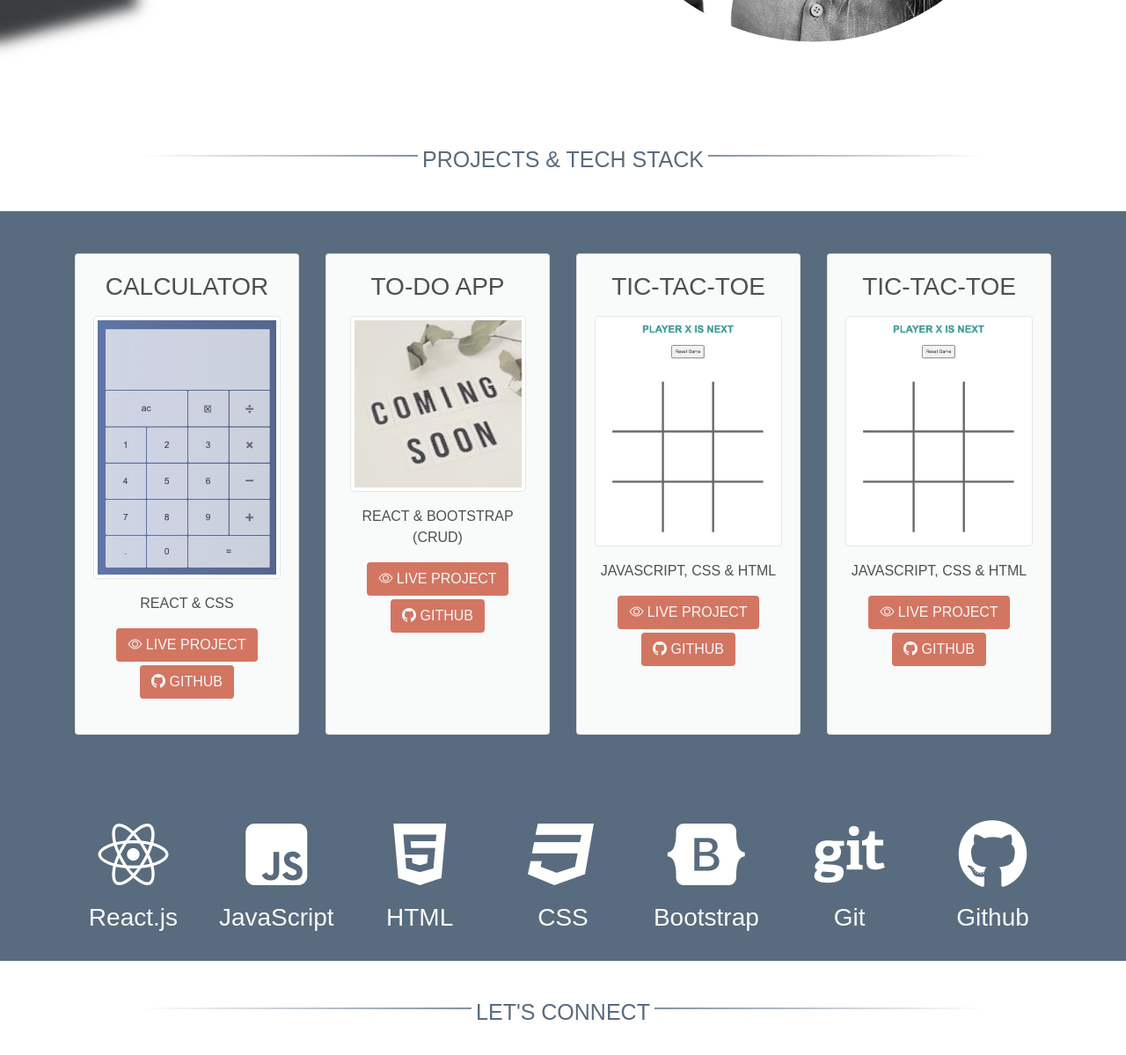
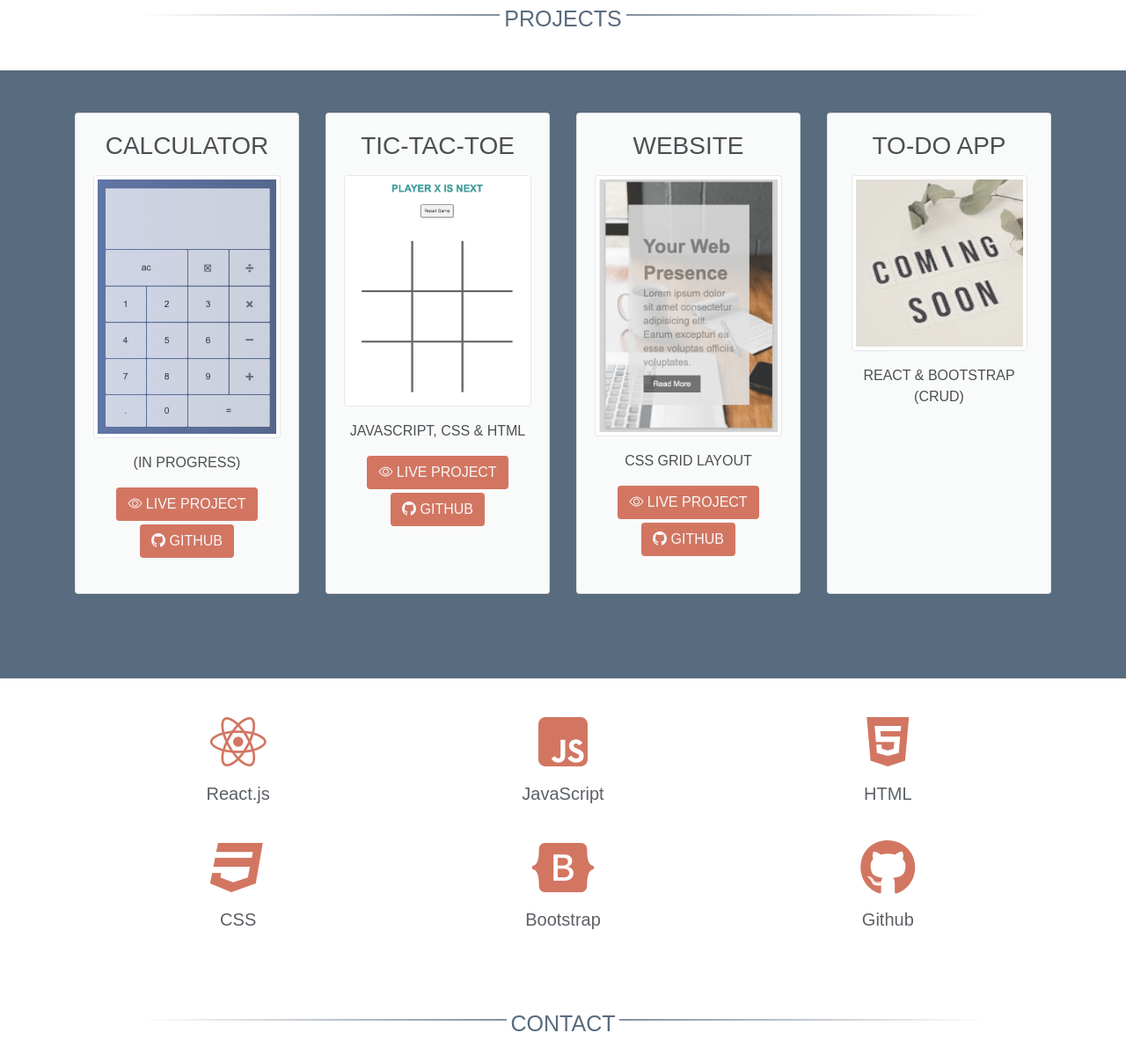
Before and after one commit to KristinaMacias/Portfolio, a plain HTML site: page index.html in a window 1280 px wide. Shown: the part 623-1822 px from the top of the page at 88% size. Drawn offline with nearby package versions, Linux system fonts and the light colour scheme.

Commit message:
Updated Navigation, Projects and Responsiveness
Updated navigation to reposition on-click

Updated projects section to add a project to my portfolio

Updated overall responsiveness for mobile site

```diff
--- a/index.html
+++ b/index.html
@@ -36,14 +36,14 @@
         </a>
         <div class="navbar-links">
           <ul>
-            <li><a href="about-nav">About</a></li>
-            <li><a href="#">Projects</a></li>
-            <li><a href="#">Contact</a></li>
+            <li><a href="#about-nav">About</a></li>
+            <li><a href="#projects">Projects</a></li>
+            <li><a href="#contact">Contact</a></li>
           </ul>
         </div>
       </nav>
       <!-- About Section -->
-      <div class="container">
+      <div class="container" id="about-nav">
         <div class="d-md-flex align-items-center justify-content-between p-5">
           <div class="p-5 rounded border text-center" id="about-p">
             <img
@@ -69,13 +69,11 @@
               </div>
             </div>
             <div class="desc">
-              <p>I develop and design responsive, stylish, and modern websites.
+              <p>I am an enthusiastic and movitated developer. I design responsive, stylish and modern websites and web applications.
               </p>
             </div>
             <div class="resume-button text-center">
-              <button class="btn mt-2" id="resume-btn">
-                <i class="bi bi-eye"></i> Resume
-              </button>
+              <a href="https://drive.google.com/file/d/1IwCUlYwPTp0pXfRhu9Hcry0iEAzQfbPt/view" class="btn" id="resume-button" target="_blank">View Resume</a>
             </div>
           </div>
           <div>
@@ -91,9 +89,9 @@
     </section>
 
     <!-- Projects -->
-    <div class="divider"><span></span><span>Projects & Tech Stack</span><span></span></div>
+    <div class="divider"><span></span><span>Projects</span><span></span></div>
     <section class="py-5" id="projects-div" data-target="about-nav">
-      <div class="container">
+      <div class="container" id="projects">
         <div class="row text-center justify-content-center">
           <div class="col-lg mb-5">
             <!-- Project 1 -->
@@ -105,42 +103,17 @@
                   src="images/calculator.png"
                   alt=""
                 />
-                <p class="mt-3">React & CSS</p>
-                <a class="btn text-nowrap" href="#">
+                <p class="mt-3">(In Progress)</p>
+                <a class="btn text-nowrap" href="https://kristinamacias.github.io/CalculatorApp-JavaScript/">
                   <i class="bi bi-eye"></i>
 
                   Live Project
                 </a>
-                <a class="btn m-1" href="#">
+                <a class="btn m-1" href="https://github.com/KristinaMacias/CalculatorApp-JavaScript">
                   <i class="bi bi-github"></i>
-
                   Github
                 </a>
                 </button>
-              </div>
-            </div>
-          </div>
-          <div class="col-lg mb-5">
-            <!-- Project 2 -->
-            <div class="card bg-light mb-2 h-100">
-              <div class="card-body text-center">
-                <h3 class="card-title mb-3">To-Do App</h3>
-                <img
-                  class="img-thumbnail"
-                  src="images/comingsoon.jpg"
-                  alt="" style="max-height: 200px;"
-
-                />
-                <p class="mt-3">React & Bootstrap (CRUD)</p>
-                <a class="btn text-nowrap" href="#">
-                  <i class="bi bi-eye"></i>
-
-                  Live Project
-                </a>
-                <a class="btn m-1" href="#">
-                  <i class="bi bi-github"></i>
-                  Github
-                </a>
               </div>
             </div>
           </div>
@@ -167,16 +140,40 @@
             <!-- Project 3 -->
             <div class="card bg-light mb-2 h-100">
               <div class="card-body text-center">
-                <h3 class="card-title mb-3">Tic-Tac-Toe</h3>
-                <img class="img-thumbnail" src="images/tic-tac-toe.png" alt="" />
-                <p class="mt-3">JavaScript, CSS & HTML</p>
-                <a class="btn text-nowrap" href="https://kristinamacias.github.io/Tic-Tac-Toe-JavaScript/">
+                <h3 class="card-title mb-3">Website</h3>
+                <img class="img-thumbnail" src="/images/Screen Shot 2022-03-31 at 8.38.40 PM.png" alt="" />
+                <p class="mt-3">CSS Grid Layout</p>
+                <a class="btn text-nowrap" href="https://kristinamacias.github.io/Gridbiz-Website/">
                   <i class="bi bi-eye"></i>
                   Live Project
                 </a>
-                <a class="btn m-1" href="https://github.com/KristinaMacias/Tic-Tac-Toe-JavaScript">
+                <a class="btn m-1" href="https://github.com/KristinaMacias/Gridbiz-Website">
                   <i class="bi bi-github"></i>
                   Github
+                </a>
+              </div>
+            </div>
+          </div>
+          <div class="col-lg mb-5">
+            <!-- Project 2 -->
+            <div class="card bg-light mb-2 h-100">
+              <div class="card-body text-center">
+                <h3 class="card-title mb-3">To-Do App</h3>
+                <img
+                  class="img-thumbnail"
+                  src="images/comingsoon.jpg"
+                  alt="" style="max-height: 200px;"
+
+                />
+                <p class="mt-3">React & Bootstrap (CRUD)</p>
+                <!-- <a class="btn text-nowrap" href="#">
+                  <i class="bi bi-eye"></i>
+
+                  Live Project
+                </a>
+                <a class="btn m-1" href="#">
+                  <i class="bi bi-github"></i>
+                  Github -->
                 </a>
               </div>
             </div>
@@ -187,45 +184,43 @@
 
    <!-- Languages -->
 
-   <div class="language section pb-4">
-     <div class="container text-light">
-       <div class="row">
+   <div class="language section">
+     <div class="container text-dark py-4">
+       <div class="row p-3">
          <div class="col text-center">
-           <i class="lang-icon fa-brands fa-react fa-5x"></i>
-           <h3>React.js</h3>
+           <i class="lang-icon fa-brands fa-react fa-4x"></i>
+           <h5>React.js</h5>
          </div>
          <div class="col text-center">
-           <i class="lang-icon fa-brands fa-js-square fa-5x"></i>
-           <h3>JavaScript</h3>
+           <i class="lang-icon fa-brands fa-js-square fa-4x"></i>
+           <h5>JavaScript</h5>
          </div>
          <div class="col text-center">
-           <i class="lang-icon fa-brands fa-html5 fa-5x"></i>
-           <h3>HTML</h3>
+           <i class="lang-icon fa-brands fa-html5 fa-4x"></i>
+           <h5>HTML</h5>
          </div>
-         <div class="col text-center">
-           <i class="lang-icon fa-brands fa-css3 fa-5x"></i>
-           <h3>CSS</h3>
          </div>
-         <div class="col text-center">
-           <i class="lang-icon fa-brands fa-bootstrap fa-5x"></i>
-           <h3>Bootstrap</h3>
-         </div>
-         <div class="col text-center">
-           <i class="lang-icon fa-brands fa-git fa-5x"></i>
-           <h3>Git</h3>
-         </div>
-         <div class="col text-center">
-           <i class="lang-icon fa-brands fa-github fa-5x"></i>
-           <h3>Github</h3>
-         </div>
+         <div class="row p-3">
+          <div class="col text-center">
+            <i class="lang-icon fa-brands fa-css3 fa-4x"></i>
+            <h5>CSS</h5>
+          </div>
+          <div class="col text-center">
+            <i class="lang-icon fa-brands fa-bootstrap fa-4x"></i>
+            <h5>Bootstrap</h5>
+          </div>
+          <div class="col text-center">
+            <i class="lang-icon fa-brands fa-github fa-4x"></i>
+            <h5>Github</h5>
+          </div>
        </div>
      </div>
    </div>
-    <div class="divider"><span></span><span>Let's Connect</span><span></span></div>
+    <div class="divider"><span></span><span>Contact</span><span></span></div>
 
     <!-- Contact -->
     <section id="contact-form">
-      <div class="container">
+      <div class="container" id="contact">
         <form action="https://formsubmit.co/e88fe64e81bc8bcf3daf148cd21f6283" method="POST" class="p-5">
           <div class="form-group">
             <input
--- a/styles.css
+++ b/styles.css
@@ -201,13 +201,12 @@ span {
 }
 
 .language {
-  background-color: #30475e;
-  font: white;
+  background-color: white;
   opacity: 80%;
 }
 
 .lang-icon {
-  color: white;
+  color: #c8543c;
   margin-bottom: 15px;
 }
 
```
Also changed, not shown: images/Screen Shot 2022-03-31 at 8.38.40 PM.png (added).
